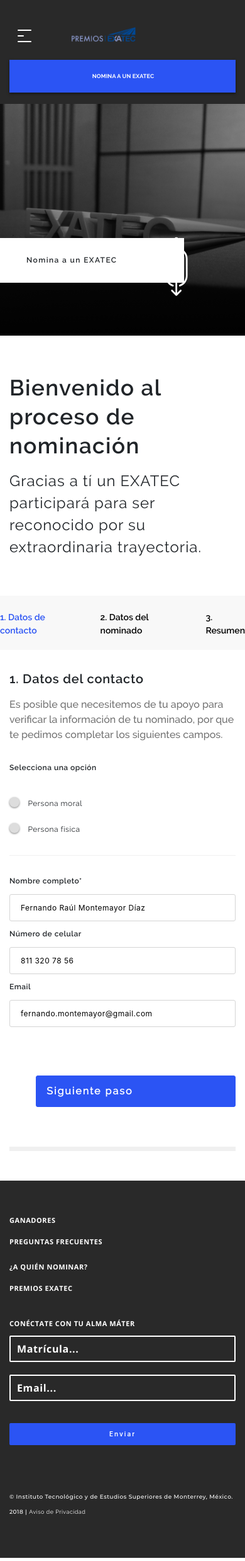
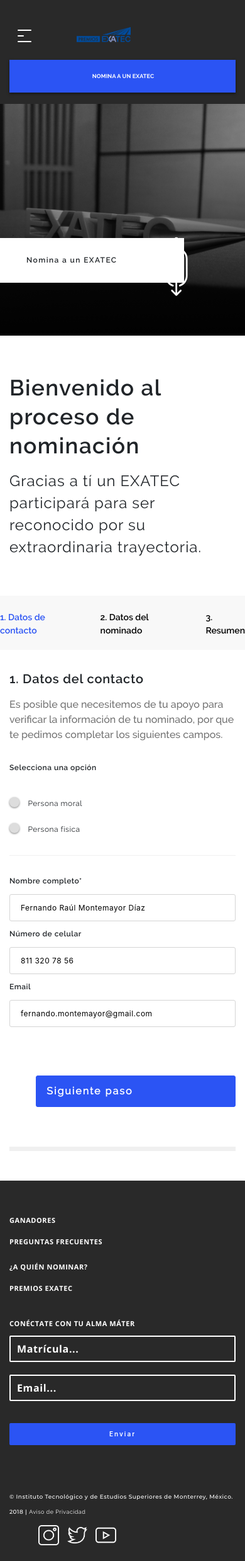
Before and after one commit to mtorres6/premios-exatec, a PHP site: page /proceso1.php in a window 390 px wide. Shown: the whole page at 63% size. Run offline with PHP 8.4, Linux system fonts and the light colour scheme; some libraries are stand-ins or nearby versions; some web fonts are replaced.

Commit message:
Actualización logo header y social media footer

```diff
--- a/footer.php
+++ b/footer.php
@@ -51,13 +51,13 @@
 							<i class="fab fa-facebook-square"></i>
 						</a>
 						<a href="#">
-							<i class="fab fa-instagram"></i>
+							<img class="icon-social" src="img/unnamed(1).png" alt="">
 						</a>
 						<a href="#">
-							<i class="fab fa-twitter"></i>
+							<img class="icon-social" src="img/unnamed(2).png" alt="">
 						</a>
 						<a href="#">
-							<i class="fab fa-youtube"></i>
+							<img class="icon-social" src="img/unnamed(3).png" alt="">
 						</a>
 					</div>
 				</div>
--- a/sass/components/footer.scss
+++ b/sass/components/footer.scss
@@ -52,13 +52,16 @@
         margin-top: 60px;
     }
     .social-media{
-        .fa-instagram,
-        .fa-facebook-square,
-        .fa-twitter,
-        .fa-youtube{
+        .icon-social,
+        .fa-facebook-square{
             color: $clr-white;
             font-size: $font-size-large;
             margin-left: 23px;
+            width: 8%;
+        }
+        .fa-facebook-square{
+            position: relative;
+            top: 5px;
         }
     }
 
@@ -75,12 +78,16 @@
 
     @media (max-width: 991px) {
 
-        .social-media .fa-instagram,
-        .social-media .fa-facebook-square,
-        .social-media .fa-twitter,
-        .social-media .fa-youtube {
-            font-size: $font-size-small;
-            margin-left: 1px;
+        .social-media{
+            .icon-social,
+            .fa-facebook-square{
+                font-size: $font-size-medium;
+                margin-left: 13px;
+                width: 11%;
+            }
+            .fa-facebook-square {
+                top: 2px;
+            }
         }
         h2{
             font-size: $font-size-small2;
@@ -101,6 +108,12 @@
 
     @media (max-width: 767px) {
 
+        .social-media{
+            .icon-social,
+            .fa-facebook-square{
+                margin-left: 9px;
+            }
+        }
         ul{
             padding: 0;
         }
@@ -132,6 +145,12 @@
             font-size: 25px;
             margin-left: 1px;
         }
+        .social-media{
+            .icon-social,
+            .fa-facebook-square{
+                width: 9%;
+            }
+        }
     }
 
 }
```
Also changed, not shown: css/main.css, img/LOGO_PREMIOS_EXATEC.png, img/LOGO_PREMIOS_EXATEC2.png (added), img/unnamed(1).png (added), img/unnamed(2).png (added), img/unnamed(3).png (added), 1 other file.
